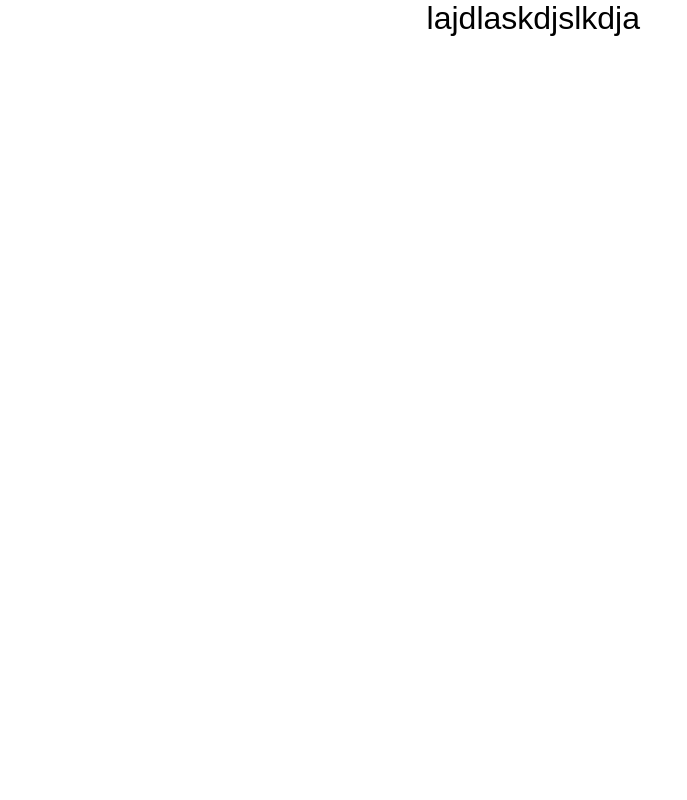
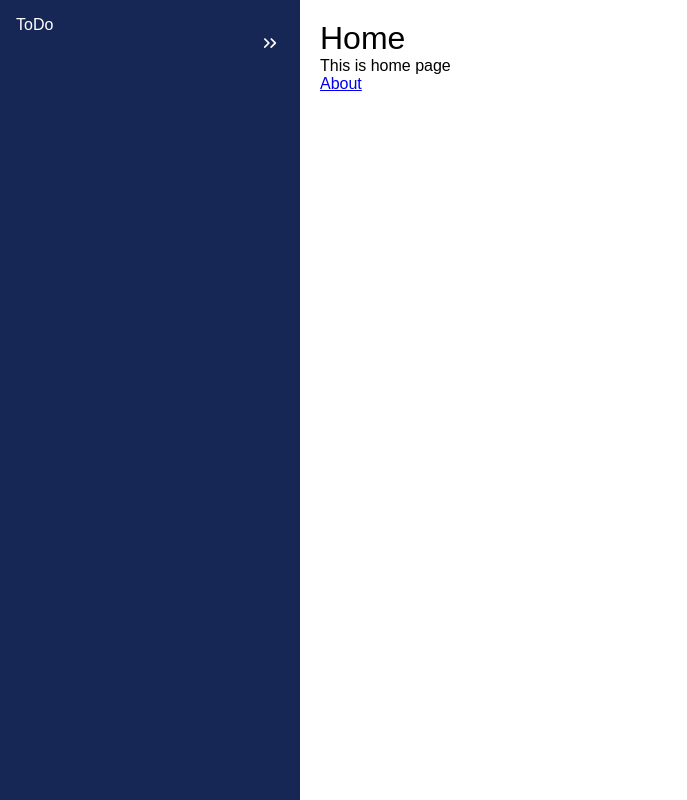
Before and after one commit to kanatabdsattar/todomanager, a Vue app: page / in a window 1280 px wide. Before the commit this address had no page. Shown: the whole page, without its empty margins (0-687 px from the left). Built offline with nearby package versions, Linux system fonts and the light colour scheme; a web font is replaced by a local one.

Commit message:
feature(sidebar)

```diff
--- a/src/App.vue
+++ b/src/App.vue
@@ -1,13 +1,22 @@
 <template>
-  <div>
-    <h1>lajdlaskdjslkdja</h1>
+  <div class="app">
+    <side-bar/>
+    <router-view></router-view>
   </div>
 </template>
 
 <script setup lang="ts">
-
+import SideBar from "./components/SideBar.vue";
+import Home from './components/Home.vue';
 </script>
 
 <style scoped>
-
+*{
+  padding: 0;
+  margin: 0;
+  box-sizing: border-box;
+}
+.app{
+  display: flex;
+}
 </style>
--- a/src/assets/main.css
+++ b/src/assets/main.css
@@ -1,35 +1 @@
 @import './base.css';
-
-#app {
-  max-width: 1280px;
-  margin: 0 auto;
-  padding: 2rem;
-
-  font-weight: normal;
-}
-
-a,
-.green {
-  text-decoration: none;
-  color: hsla(160, 100%, 37%, 1);
-  transition: 0.4s;
-}
-
-@media (hover: hover) {
-  a:hover {
-    background-color: hsla(160, 100%, 37%, 0.2);
-  }
-}
-
-@media (min-width: 1024px) {
-  body {
-    display: flex;
-    place-items: center;
-  }
-
-  #app {
-    display: grid;
-    grid-template-columns: 1fr 1fr;
-    padding: 0 2rem;
-  }
-}
--- /dev/null
+++ b/src/components/Home.vue
@@ -0,0 +1,16 @@
+<!-- eslint-disable vue/multi-word-component-names -->
+<template>
+    <main class="home-page">
+        <h1>Home</h1>
+        <p>This is home page</p>
+        <router-link to="/about">About</router-link>
+    </main>
+</template>
+
+<style scoped>
+main{
+    flex: 1 1 0;
+    padding: 20px;
+}
+
+</style>
--- /dev/null
+++ b/src/components/SideBar.vue
@@ -0,0 +1,57 @@
+<template>
+    <aside :style="{width: SideBarWidth}">
+        <div class="logo">
+            <h4>ToDo</h4>
+        </div>
+        <div class="menu-toggle-wrap">
+            <button class="menu-toggle" @click="ToggleMenu">
+                <i class="pi pi-angle-double-right" style="color: white;"></i>
+            </button>
+        </div>
+    </aside>
+</template>
+<script setup lang="ts">
+import {ref, computed} from 'vue';
+
+const is_expanded = ref(true);
+const sidebar_width = 300;
+const sidebar_width_collapsed = 80;
+const SideBarWidth = computed(() =>
+    `${is_expanded.value ? sidebar_width : sidebar_width_collapsed}px`);
+const ToggleMenu = () => {
+    is_expanded.value = !is_expanded.value;
+
+}
+</script>
+
+<style lang="scss" scoped>
+aside {
+    width: calc(2rem + 32px);
+    display: flex;
+	flex-direction: column;
+	background-color: var(--color-dark-blue);
+	color: white;
+	overflow: hidden;
+	min-height: 100vh;
+	padding: 1rem;
+	transition: 0.2s ease-in-out;
+    margin: 0;
+}
+.menu-toggle-wrap {
+	display: flex;
+	justify-content: flex-end;
+	margin-bottom: 1rem;
+	top: 0;
+	transition: 0.2s ease-in-out;
+}
+.menu-toggle {
+	transition: 0.2s ease-in-out;
+    background: transparent;
+    border: none;
+    cursor: pointer;
+}
+.pi .pi-angle-double-right:hover{
+    transform: translateX(0.5rem);
+}
+
+</style>
--- a/src/router/index.ts
+++ b/src/router/index.ts
@@ -1,8 +1,13 @@
 import { createRouter, createWebHistory } from 'vue-router'
+import Home from "@/components/Home.vue"
 
 const router = createRouter({
   history: createWebHistory(import.meta.env.BASE_URL),
   routes: [
+    {
+      path: '/',
+      component: Home
+  },
 
   ]
 })
```
